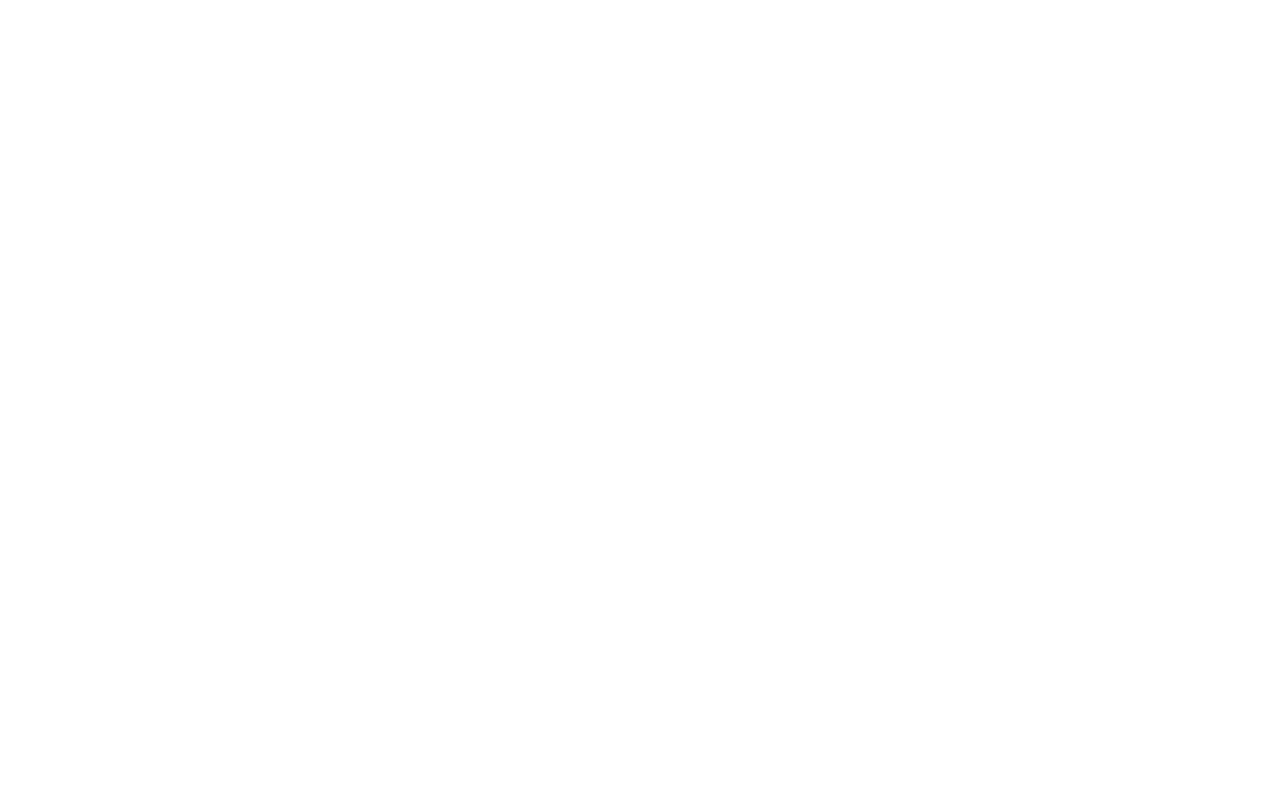
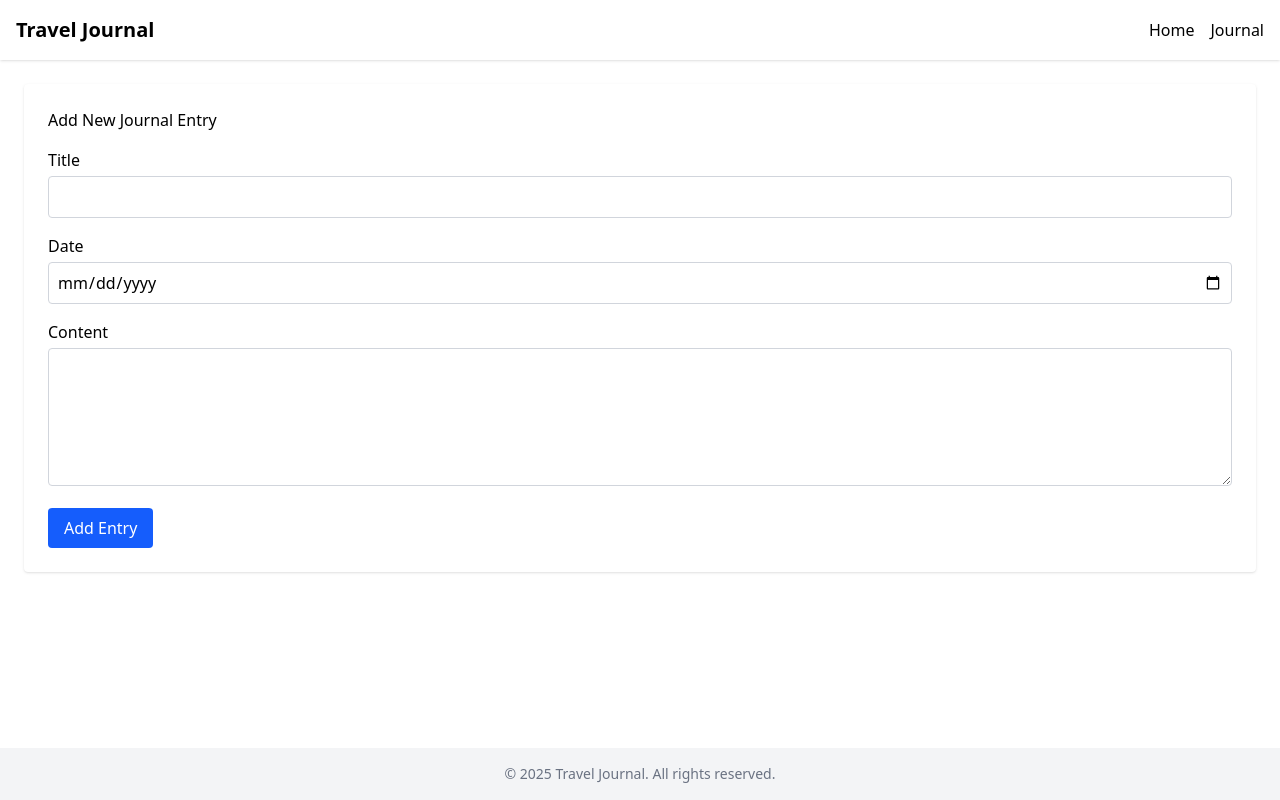
Before and after one commit to anushan78/travel-journal, a Next.js app: page /journal/new in a window 1280 px wide. Before the commit this address had no page. Built offline with nearby package versions, Linux system fonts and the light colour scheme.

Commit message:
Added interim changes for edit and delete

```diff
--- a/src/app/journal/[id]/page.tsx
+++ b/src/app/journal/[id]/page.tsx
@@ -1,30 +1,21 @@
-import { notFound } from "next/navigation";
-
-const journals = [
-  {
-    id: 1,
-    title: "Trip to Japan",
-    date: "2023-04-15",
-    content:
-      "Visited Tokyo, Kyoto, and Osaka. Enjoyed sushi and cherry blossoms.",
-  },
-  {
-    id: 2,
-    title: "Exploring Italy",
-    date: "2023-05-22",
-    content: "Explored Rome, Florence, and Venice. Loved the art and pasta.",
-  },
-  {
-    id: 3,
-    title: "Adventures in Canada",
-    date: "2023-06-10",
-    content:
-      "Traveled through Toronto, Vancouver, and Montreal. Beautiful nature and friendly people.",
-  },
-];
+import { notFound, redirect } from "next/navigation";
+import { journals } from "../data";
 
 interface JournalPageProps {
   params: Promise<{ id: string }>;
+}
+
+async function deleteJournal(formData: FormData) {
+  "use server";
+  const id = Number(formData.get("id"));
+  console.log("Deleting journal with id:", id);
+  const index = journals.findIndex((j) => j.id === id);
+  if (index !== -1) {
+    journals.splice(index, 1);
+    redirect("/journal");
+  }
+  // Placeholder for delete logic
+  console.log(`Journal with id ${id} deleted.`);
 }
 
 export default async function JournalDetail({ params }: JournalPageProps) {
@@ -40,6 +31,21 @@
       <h1 className="text-3xl font-bold mb-4">{journal.title}</h1>
       <p className="text-gray-500 mb-6">{journal.date}</p>
       <div className="text-gray-700 whitespace-pre-line">{journal.content}</div>
+      <form action={deleteJournal} className="mt-6">
+        <input type="hidden" name="id" value={id} />
+        <button
+          type="submit"
+          className="px-4 py-2 bg-red-600 text-white rounded hover:bg-red-700 transition"
+        >
+          Delete Journal
+        </button>
+      </form>
+      <a
+        href={`/journal/${Number(id)}/edit`}
+        className="inline-block mt-2 py-2 px-4 bg-blue-600 text-white rounded hover:bg-blue-700 transition"
+      >
+        Edit Journal
+      </a>
     </main>
   );
 }
--- /dev/null
+++ b/src/app/journal/data.ts
@@ -0,0 +1,29 @@
+export interface JournalEntry {
+  id: number;
+  title: string;
+  date: string;
+  content: string;
+}
+
+export const journals: JournalEntry[] = [
+  {
+    id: 1,
+    title: "Trip to Japan",
+    date: "2023-04-15",
+    content:
+      "Visited Tokyo, Kyoto, and Osaka. Enjoyed sushi and cherry blossoms.",
+  },
+  {
+    id: 2,
+    title: "Exploring Italy",
+    date: "2023-05-22",
+    content: "Explored Rome, Florence, and Venice. Loved the art and pasta.",
+  },
+  {
+    id: 3,
+    title: "Adventures in Canada",
+    date: "2023-06-10",
+    content:
+      "Traveled through Toronto, Vancouver, and Montreal. Beautiful nature and friendly people.",
+  },
+];
--- /dev/null
+++ b/src/app/journal/new/page.tsx
@@ -0,0 +1,74 @@
+import { redirect } from "next/navigation";
+import { JournalEntry, journals } from "../data";
+
+async function createJournalEntry(formData: FormData) {
+  "use server"; //Required for server actions
+
+  const title = formData.get("title")?.toString() ?? "";
+  const date = formData.get("date")?.toString() ?? "";
+  const content = formData.get("content")?.toString() ?? "";
+
+  if (!title || !date || !content) return;
+
+  const newEntry: JournalEntry = {
+    id: journals.length + 1,
+    title,
+    date,
+    content,
+  };
+
+  journals.push(newEntry);
+  redirect(`/journal/${newEntry.id}`);
+}
+
+export default function NewJournalPage() {
+  return (
+    <main className="p-6 bg-white rounded shadow">
+      <h1>Add New Journal Entry</h1>
+      <form action={createJournalEntry} className="space-y-4 mt-4">
+        <div>
+          <label className="block mb-1 font-medium" htmlFor="title">
+            Title
+          </label>
+          <input
+            type="text"
+            id="title"
+            name="title"
+            className="w-full border border-gray-300 p-2 rounded"
+            required
+          />
+        </div>
+        <div>
+          <label className="block mb-1 font-medium" htmlFor="date">
+            Date
+          </label>
+          <input
+            type="date"
+            id="date"
+            name="date"
+            className="w-full border border-gray-300 p-2 rounded"
+            required
+          />
+        </div>
+        <div>
+          <label className="block mb-1 font-medium" htmlFor="content">
+            Content
+          </label>
+          <textarea
+            id="content"
+            name="content"
+            rows={5}
+            className="w-full border border-gray-300 p-2 rounded"
+            required
+          ></textarea>
+        </div>
+        <button
+          type="submit"
+          className="bg-blue-600 text-white px-4 py-2 rounded hover:bg-blue-700"
+        >
+          Add Entry
+        </button>
+      </form>
+    </main>
+  );
+}
--- a/src/app/journal/page.tsx
+++ b/src/app/journal/page.tsx
@@ -1,15 +1,16 @@
 import Link from "next/link";
-
-const journals = [
-  { id: 1, title: "Trip to Japan", date: "2023-04-15" },
-  { id: 2, title: "Exploring Italy", date: "2023-05-22" },
-  { id: 3, title: "Adventures in Canada", date: "2023-06-10" },
-];
+import { journals } from "./data";
 
 export default function JournalPage() {
   return (
     <main className="p-6 bg-white rounded shadow">
       <h1 className="text-2xl font-semibold mb-4">My Trips</h1>
+      <Link
+        href="/journal/new"
+        className="inline-block mb-4 px-4 py-2 bg-green-600 text-white rounded hover:bg-green-700 transition"
+      >
+        Add New Journal
+      </Link>
       <ul className="space-y-3">
         {journals.map((journal) => (
           <li key={journal.id} className="border-b pb-2">
```
Also changed, not shown: src/app/journal/[id]/edit/page.tsx (added).
